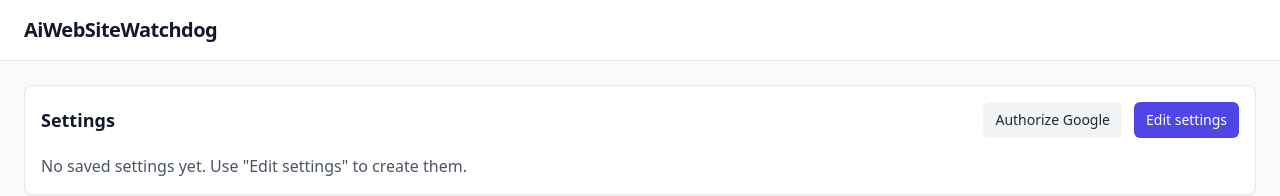
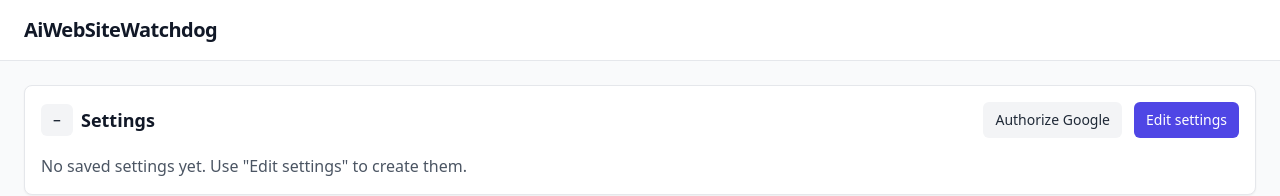
Before and after one commit to anttitane/AiWebSiteWatchdog, a React (Vite) app in the folder AiWebSiteWatchDog.API/ClientApp/: page / in a window 1280 px wide. Shown: the top 196 px of the page. Built offline with nearby package versions, Linux system fonts and the light colour scheme; no server answers.

Commit message:
Make sections collapsable

```diff
--- a/AiWebSiteWatchDog.API/ClientApp/src/components/sections/NotificationsSection.tsx
+++ b/AiWebSiteWatchDog.API/ClientApp/src/components/sections/NotificationsSection.tsx
@@ -1,5 +1,6 @@
 import { NotificationItem } from '../../types'
 import { formatDateTime, formatRelative } from '../../utils/format'
+import { useLocalStorageBoolean } from '../../hooks/useLocalStorage'
 
 type Props = {
   notifications: NotificationItem[] | null
@@ -8,12 +9,23 @@
 }
 
 export default function NotificationsSection({ notifications, onShow, onDelete }: Props) {
+  const [collapsed, setCollapsed] = useLocalStorageBoolean('ui.notifications.collapsed', false)
   return (
     <section className="card">
-      <div className="flex items-center justify-between mb-4">
-        <h3 className="text-lg font-semibold">Notifications</h3>
+      <div className={"flex items-center justify-between " + (collapsed ? 'mb-0' : 'mb-4')}>
+        <div className="flex items-center gap-2">
+          <button
+            className="btn-secondary w-8 h-8 p-0 leading-none"
+            onClick={() => setCollapsed(v => !v)}
+            aria-expanded={!collapsed}
+            title={collapsed ? 'Expand' : 'Collapse'}
+          >
+            {collapsed ? '+' : '−'}
+          </button>
+          <h3 className="text-lg font-semibold">Notifications</h3>
+        </div>
       </div>
-      {notifications && notifications.length > 0 ? (
+      {!collapsed && (notifications && notifications.length > 0 ? (
         <ul className="divide-y divide-gray-200 dark:divide-gray-700">
           {notifications.map(n => (
             <li key={n.id} className="py-3 flex items-start gap-4">
@@ -30,7 +42,7 @@
         </ul>
       ) : (
         <p className="text-gray-600 dark:text-gray-300">No notifications yet.</p>
-      )}
+      ))}
     </section>
   )
 }
--- a/AiWebSiteWatchDog.API/ClientApp/src/components/sections/SettingsSection.tsx
+++ b/AiWebSiteWatchDog.API/ClientApp/src/components/sections/SettingsSection.tsx
@@ -1,4 +1,5 @@
 import { Settings } from '../../types'
+import { useLocalStorageBoolean } from '../../hooks/useLocalStorage'
 
 type Props = {
   settings: Settings | null
@@ -8,16 +9,27 @@
 }
 
 export default function SettingsSection({ settings, loaded, onEditSettings, onAuthorizeGoogle }: Props) {
+  const [collapsed, setCollapsed] = useLocalStorageBoolean('ui.settings.collapsed', false)
   return (
     <section className="card">
-      <div className="flex items-center justify-between mb-4">
-        <h2 className="text-lg font-semibold">Settings</h2>
+      <div className={"flex items-center justify-between " + (collapsed ? 'mb-0' : 'mb-4')}>
+        <div className="flex items-center gap-2">
+          <button
+            className="btn-secondary w-8 h-8 p-0 leading-none"
+            onClick={() => setCollapsed(v => !v)}
+            aria-expanded={!collapsed}
+            title={collapsed ? 'Expand' : 'Collapse'}
+          >
+            {collapsed ? '+' : '−'}
+          </button>
+          <h2 className="text-lg font-semibold">Settings</h2>
+        </div>
         <div className="flex items-center gap-3">
           <button className="btn-secondary px-3 py-2" onClick={onAuthorizeGoogle}>Authorize Google</button>
           <button className="btn-primary px-3 py-2" onClick={onEditSettings}>Edit settings</button>
         </div>
       </div>
-      {settings ? (
+      {!collapsed && (settings ? (
         <div className="grid sm:grid-cols-2 gap-3 text-sm">
           <div>
             <div className="text-gray-600 dark:text-gray-300">User email</div>
@@ -40,7 +52,7 @@
         </div>
       ) : loaded ? (
         <p className="text-gray-600 dark:text-gray-300">No saved settings yet. Use "Edit settings" to create them.</p>
-      ) : null}
+      ) : null)}
     </section>
   )
 }
--- a/AiWebSiteWatchDog.API/ClientApp/src/components/sections/TasksSection.tsx
+++ b/AiWebSiteWatchDog.API/ClientApp/src/components/sections/TasksSection.tsx
@@ -1,6 +1,7 @@
 import { WatchTaskFull } from '../../types'
 import cronstrue from 'cronstrue'
 import { formatDateTime, formatRelative } from '../../utils/format'
+import { useLocalStorageBoolean } from '../../hooks/useLocalStorage'
 
 type Props = {
   tasks: WatchTaskFull[] | null
@@ -13,16 +14,27 @@
 }
 
 export default function TasksSection({ tasks, onNewTask, onEditTask, onRunTask, onDeleteTask, runningId, deletingId }: Props) {
+  const [collapsed, setCollapsed] = useLocalStorageBoolean('ui.tasks.collapsed', false)
   return (
     <section className="card">
-      <div className="flex items-center justify-between mb-4">
-        <h3 className="text-lg font-semibold">Watch tasks</h3>
+      <div className={"flex items-center justify-between " + (collapsed ? 'mb-0' : 'mb-4')}>
+        <div className="flex items-center gap-2">
+          <button
+            className="btn-secondary w-8 h-8 p-0 leading-none"
+            onClick={() => setCollapsed(v => !v)}
+            aria-expanded={!collapsed}
+            title={collapsed ? 'Expand' : 'Collapse'}
+          >
+            {collapsed ? '+' : '−'}
+          </button>
+          <h3 className="text-lg font-semibold">Watch tasks</h3>
+        </div>
         <div className="flex items-center gap-3 text-sm">
           <button className="btn-primary px-3 py-2" onClick={onNewTask}>New task</button>
         </div>
       </div>
 
-      {tasks && tasks.length > 0 ? (
+      {!collapsed && (tasks && tasks.length > 0 ? (
         <ul className="divide-y divide-gray-200 dark:divide-gray-700">
           {tasks.map(t => {
             let humanCron: string | null = null
@@ -65,7 +77,7 @@
         </ul>
       ) : (
         <p className="text-gray-600 dark:text-gray-300">No tasks yet.</p>
-      )}
+      ))}
     </section>
   )
 }
--- /dev/null
+++ b/AiWebSiteWatchDog.API/ClientApp/src/hooks/useLocalStorage.ts
@@ -0,0 +1,25 @@
+import { useEffect, useState } from 'react'
+
+export function useLocalStorageBoolean(key: string, defaultValue = false) {
+  // Read synchronously on first render to avoid flicker
+  const [value, setValue] = useState<boolean>(() => {
+    try {
+      const raw = localStorage.getItem(key)
+      if (raw !== null) return raw === '1' || raw === 'true'
+    } catch {
+      // ignore (e.g., storage disabled)
+    }
+    return defaultValue
+  })
+
+  // Persist on change
+  useEffect(() => {
+    try {
+      localStorage.setItem(key, value ? '1' : '0')
+    } catch {
+      // ignore
+    }
+  }, [key, value])
+
+  return [value, setValue] as const
+}
```
